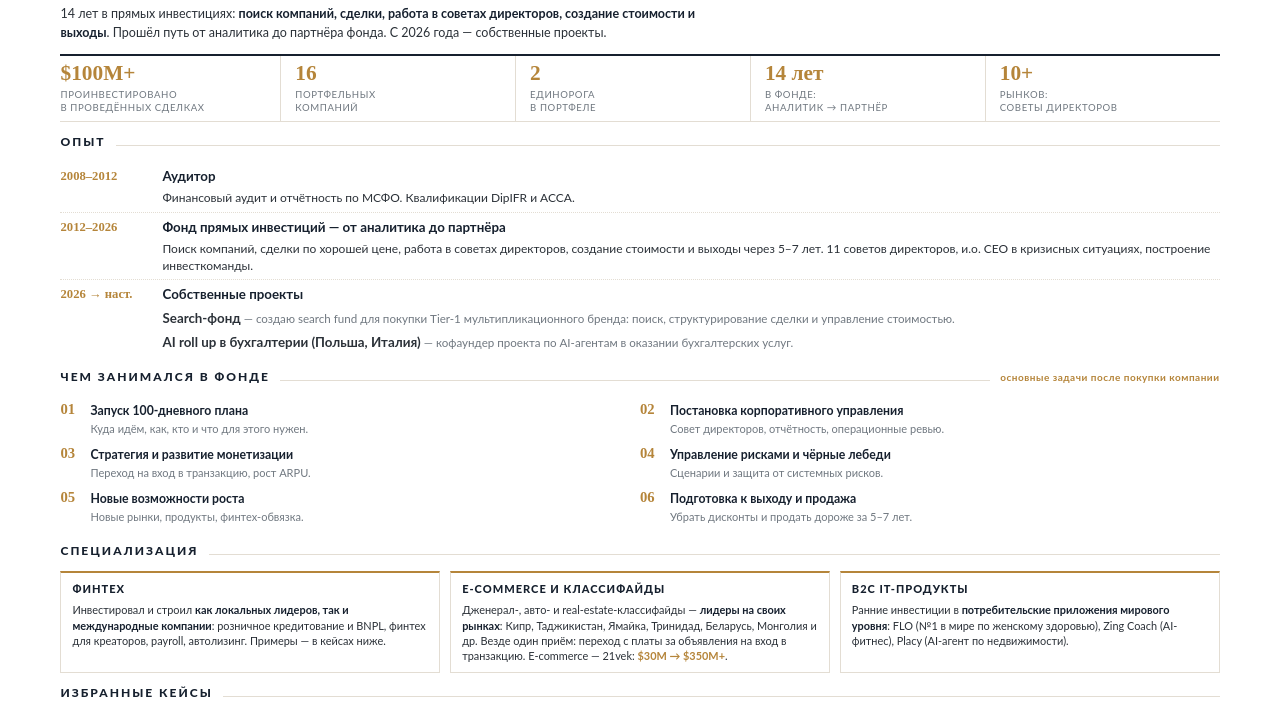
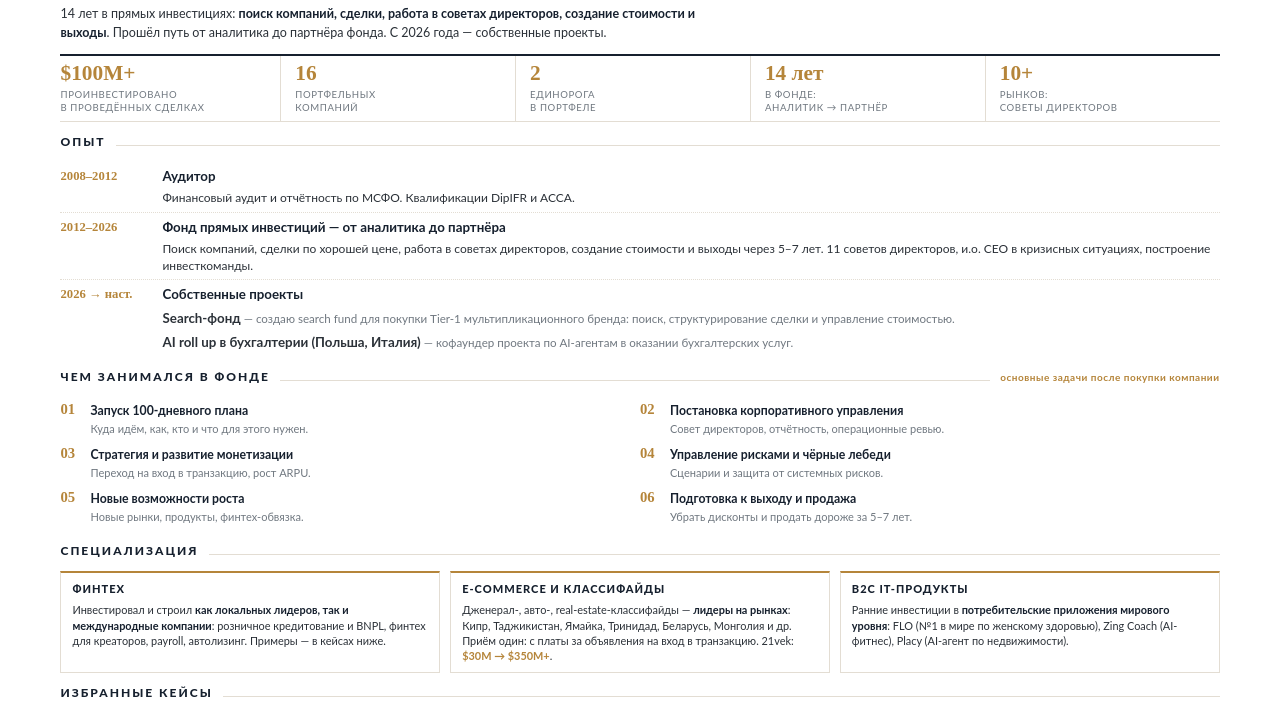
Before and after one commit to denwik86/cowork-workspace, a plain HTML site: page outputs/cv_viktar.html in a window 1280 px wide. Shown: the part 64-774 px from the top of the page. Drawn offline with Linux system fonts and the light colour scheme.

Commit message:
sync: 2026-06-30 13:57:08 from Cowork

```diff
--- a/outputs/cv_viktar.html
+++ b/outputs/cv_viktar.html
@@ -207,7 +207,7 @@
     </div>
     <div class="spec-col">
       <div class="sh">E-commerce и классифайды</div>
-      <p>Дженерал-, авто- и real-estate-классифайды — <b>лидеры на своих рынках</b>: Кипр, Таджикистан, Ямайка, Тринидад, Беларусь, Монголия и др. Везде один приём: переход с платы за объявления на вход в транзакцию. E-commerce — 21vek: <span class="mk">$30M → $350M+</span>.</p>
+      <p>Дженерал-, авто-, real-estate-классифайды — <b>лидеры на рынках</b>: Кипр, Таджикистан, Ямайка, Тринидад, Беларусь, Монголия и др. Приём один: с платы за объявления на вход в транзакцию. 21vek: <span class="mk">$30M → $350M+</span>.</p>
     </div>
     <div class="spec-col">
       <div class="sh">B2C IT-продукты</div>
```
